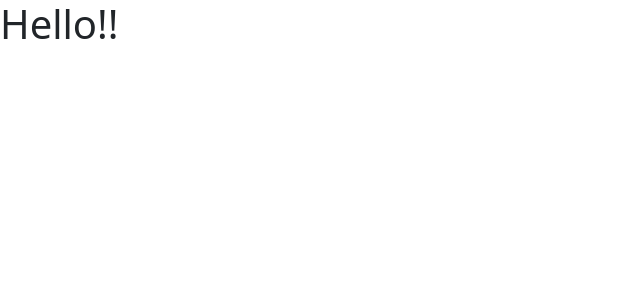
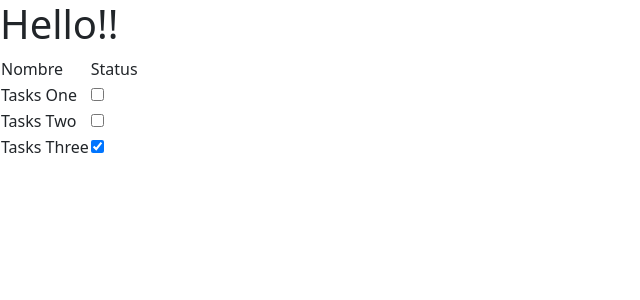
Before and after one commit to jlvillasmilv/task-app, a React (Create React App) app: page / in a window 1280 px wide. Shown: the top 300 px of the page, without its empty margins (0-640 px from the left). Built offline with nearby package versions, Linux system fonts and the light colour scheme.

Commit message:
first commit

```diff
--- a/src/App.js
+++ b/src/App.js
@@ -1,7 +1,38 @@
+import React, { useState } from 'react';
+import { TaskRow } from "./components/TaskRow";
+
 function App() {
+
+  const [taskItems, setTaskItems] = useState([
+    {name: 'Tasks One', done: false},
+    {name: 'Tasks Two', done: false},
+    {name: 'Tasks Three', done: true},
+  ]);
+
+  const toggleTask = task =>
+    setTaskItems(
+      taskItems.map(t => (t.name === task.name ? { ...t, done: !t.done } : t))
+    );
+
+
+  const taskTableRow = () =>
+    taskItems.map(task => (
+      <TaskRow task={task} key={task.name} />
+    ))
+
+
   return (
     <div className="App">
       <h1>Hello!! </h1>
+      <table>
+        <thead>
+          <tr>
+            <td>Nombre</td>
+            <td>Status</td>
+          </tr>
+        </thead>
+        <tbody>{taskTableRow()}</tbody>
+      </table>
    </div>
   );
 }
--- a/src/components/TaskRow.js
+++ b/src/components/TaskRow.js
@@ -0,0 +1,14 @@
+
+import React from "react";
+
+export const TaskRow = props => (
+  <tr key={props.task.name}>
+    <td>{props.task.name}</td>
+    <td>
+      <input
+        type="checkbox"
+        checked={props.task.done}
+      />
+    </td>
+  </tr>
+);
```
Also changed, not shown: 1 other file (tests, documents, lock files or other folders).
